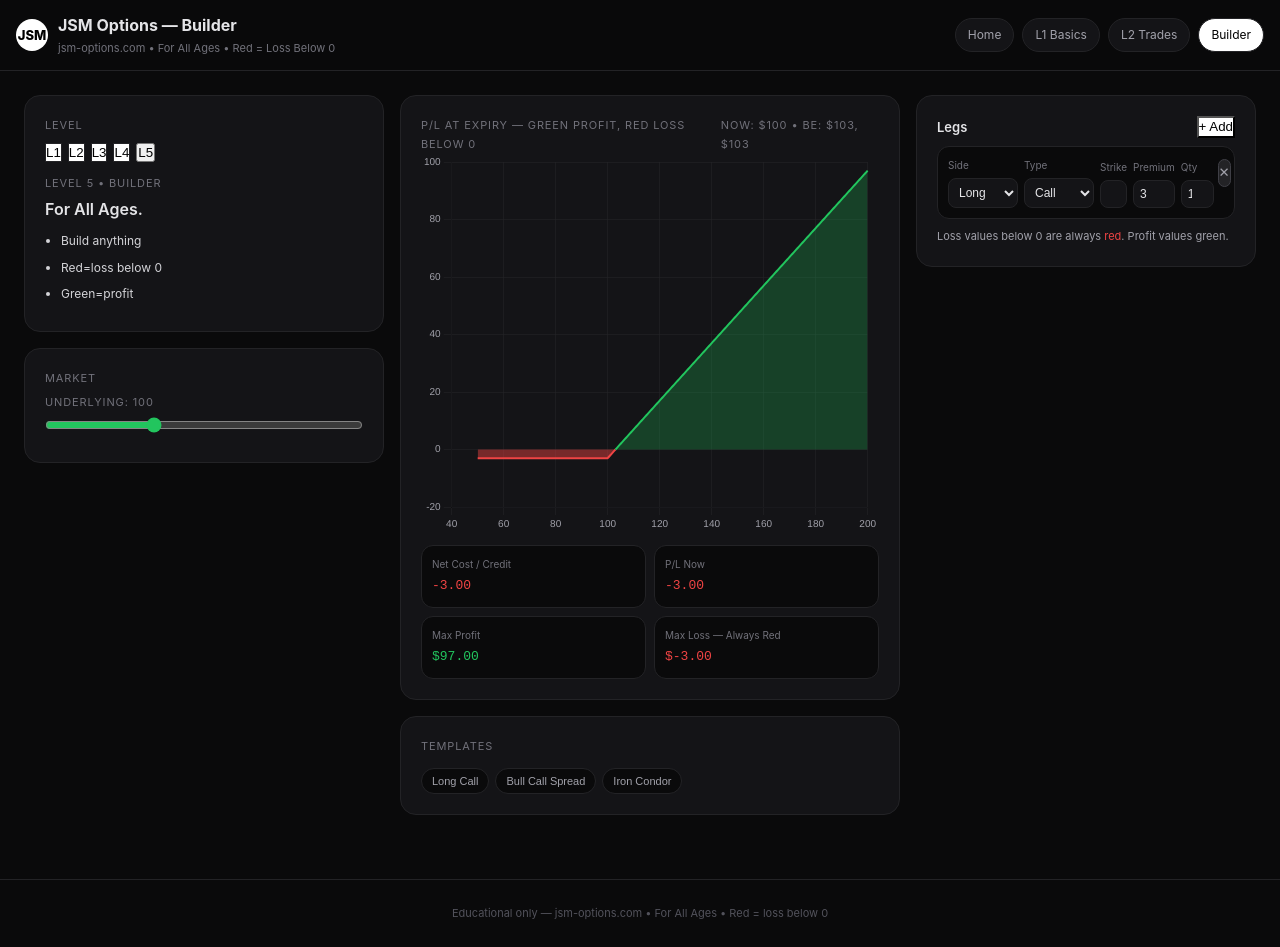
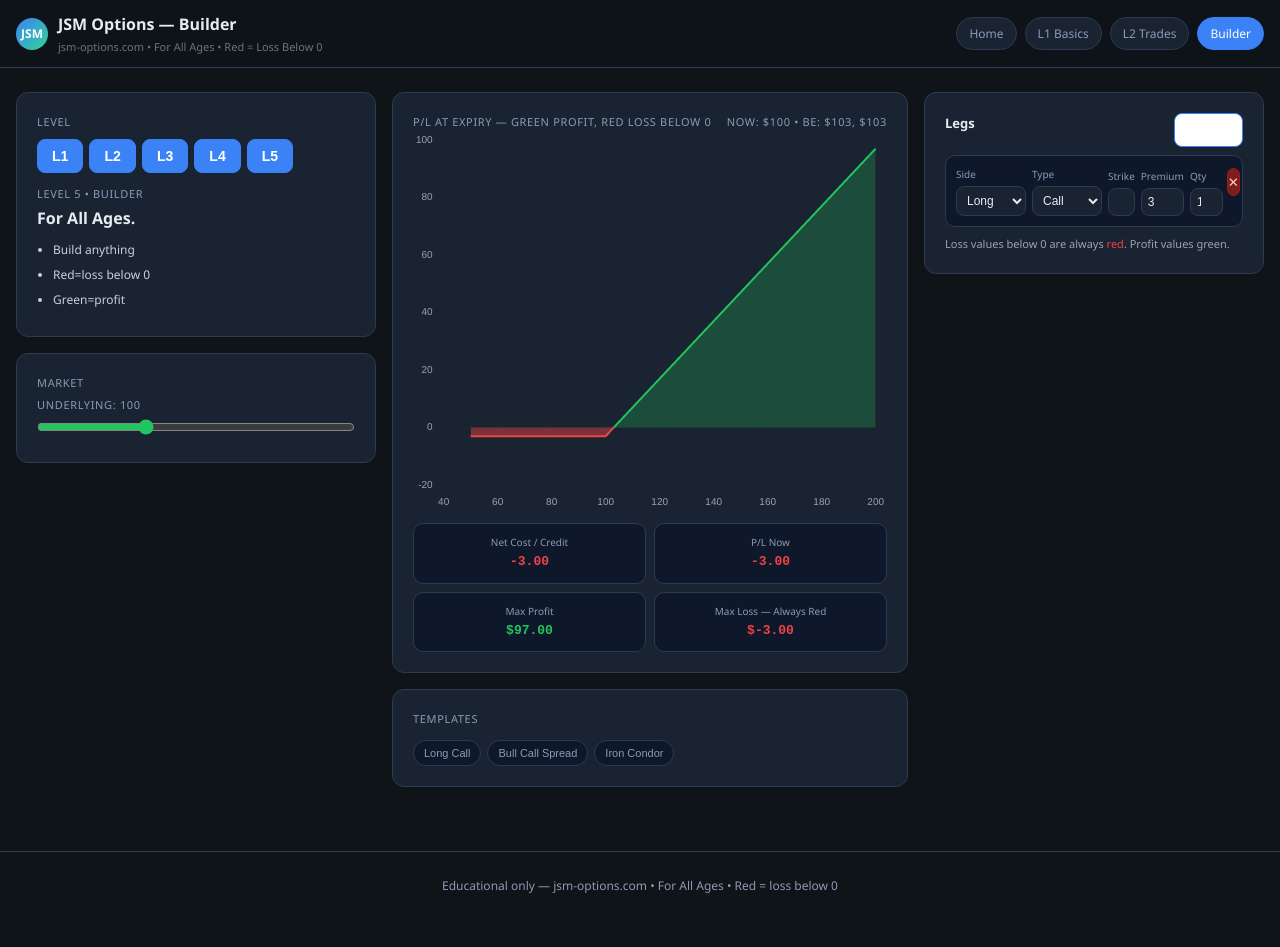
Before and after one commit to memoliro/jsm-options.com, a plain HTML site: page builder/index_first.html in a window 1280 px wide. After the commit the page ends 919 px from the top, so only its background shows below. Drawn offline with nearby package versions, Linux system fonts and the light colour scheme.

Commit message:
Add files via upload

```diff
--- a/assets/style.css
+++ b/assets/style.css
@@ -1,39 +1,248 @@
+/* JSM Options — shared styles matched to Builder theme */
+:root {
+  --bg: #0f1419;
+  --card: #1a2332;
+  --border: #2d3a4f;
+  --text: #e7ecf3;
+  --muted: #8b9bb4;
+  --accent: #3b82f6;
+  --green: #22c55e;
+  --red: #ef4444;
+  --yellow: #eab308;
+  --input: #0f172a;
+}
 
-*{box-sizing:border-box;margin:0;padding:0}
-body{background:#0a0a0b;color:#e4e4e7;font-family:Inter,system-ui,sans-serif;line-height:1.7}
-a{color:#a1a1aa;text-decoration:none}a:hover{color:#fff}
-header{position:sticky;top:0;z-index:20;background:rgba(10,10,11,0.92);backdrop-filter:blur(12px);border-bottom:1px solid #232326;padding:12px 16px;display:flex;justify-content:space-between;align-items:center;flex-wrap:wrap}
-.logo{display:flex;align-items:center;gap:10px}
-.logo-icon{width:32px;height:32px;background:#fff;color:#000;border-radius:50%;display:grid;place-items:center;font-weight:800;font-size:13px}
-.nav{display:flex;gap:8px;flex-wrap:wrap}
-.nav a{padding:6px 12px;border-radius:9999px;border:1px solid #232326;background:#141417;font-size:12px}
-.nav a.active{background:#fff;color:#000}
-.wrap{max-width:1100px;margin:0 auto;padding:24px}
-.card{background:#141417;border:1px solid #232326;border-radius:16px;padding:20px;margin-bottom:16px}
-.hero{background:linear-gradient(135deg,#141417,#0a0a0b);border:1px solid #232326;border-radius:24px;padding:32px;margin-bottom:24px}
-h1{font-size:32px;line-height:1.2;margin-bottom:12px}
-h2{font-size:22px;margin:20px 0 12px}
-h3{font-size:16px;margin:16px 0 8px}
-p{font-size:15px;color:#d4d4d8;margin:10px 0}
-.small{font-size:11px;color:#71717a;text-transform:uppercase;letter-spacing:0.08em}
-.badge{display:inline-flex;padding:4px 10px;border-radius:9999px;background:#141417;border:1px solid #232326;font-size:11px;color:#a1a1aa}
-.grid2{display:grid;grid-template-columns:1fr 1fr;gap:16px}
-@media(max-width:800px){.grid2{grid-template-columns:1fr}}
-img{max-width:100%;border-radius:12px;border:1px solid #232326}
-.analogy{background:#0a0a0b;border:1px dashed #3f3f46;border-radius:12px;padding:16px;margin:16px 0}
-.term{display:inline-block;padding:2px 8px;border-radius:6px;background:#232326;color:#e4e4e7;font-family:monospace;font-size:12px}
-footer{text-align:center;padding:24px;font-size:11px;color:#52525b;border-top:1px solid #232326;margin-top:24px}
-.btn-ghost{background:#ffffff;color:#000000;border:1px solid #232326}
-ul{padding-left:20px}li{margin:6px 0;font-size:14px;color:#d4d4d8}
-.chart-wrap{height:380px}
-.metric{background:#0a0a0b;border:1px solid #232326;border-radius:12px;padding:10px}
-.metric .label{font-size:10px;color:#71717a}
-.metric .val{font-family:monospace;font-size:13px;margin-top:2px}
-.leg{margin-top:8px;background:#0a0a0b;border:1px solid #232326;border-radius:12px;padding:10px;display:grid;grid-template-columns:70px 70px 1fr 1fr 50px;gap:6px;align-items:end}
-.leg label{font-size:10px;color:#71717a;display:flex;flex-direction:column;gap:4px}
-.leg select,.leg input{width:100%;background:#141417;border:1px solid #232326;border-radius:8px;padding:6px;color:#e4e4e7;font-size:12px}
-.leg .x{height:28px;border-radius:8px;background:#232326;border:1px solid #3f3f46;color:#a1a1aa;cursor:pointer}
-.templates{display:flex;flex-wrap:wrap;gap:6px;margin-top:12px}
-.templates button{background:#0a0a0b;border:1px solid #232326;padding:6px 10px;border-radius:9999px;font-size:11px;color:#a1a1aa;cursor:pointer}
-.templates button:hover{border-color:#52525b;color:#fff}
-input[type=range]{width:100%;accent-color:#22c55e}
+* { box-sizing: border-box; margin: 0; padding: 0; }
+
+body {
+  background: var(--bg);
+  color: var(--text);
+  font-family: 'Segoe UI', system-ui, -apple-system, sans-serif;
+  line-height: 1.6;
+}
+
+a { color: #93c5fd; text-decoration: none; }
+a:hover { color: #fff; }
+
+/* Header */
+header {
+  position: sticky;
+  top: 0;
+  z-index: 20;
+  background: rgba(15, 20, 25, 0.92);
+  backdrop-filter: blur(12px);
+  border-bottom: 1px solid var(--border);
+  padding: 12px 16px;
+  display: flex;
+  justify-content: space-between;
+  align-items: center;
+  flex-wrap: wrap;
+  gap: 10px;
+}
+.logo { display: flex; align-items: center; gap: 10px; }
+.logo-link { color: inherit; text-decoration: none; }
+.logo-icon {
+  width: 32px; height: 32px;
+  background: linear-gradient(135deg, #3b82f6, #34d399);
+  color: #fff;
+  border-radius: 50%;
+  display: grid;
+  place-items: center;
+  font-weight: 800;
+  font-size: 12px;
+}
+.nav { display: flex; gap: 8px; flex-wrap: wrap; }
+.nav a {
+  padding: 6px 12px;
+  border-radius: 9999px;
+  border: 1px solid var(--border);
+  background: var(--card);
+  font-size: 12px;
+  color: var(--muted);
+}
+.nav a:hover { color: var(--text); border-color: var(--accent); }
+.nav a.active {
+  background: var(--accent);
+  color: #fff;
+  border-color: var(--accent);
+}
+
+.wrap { max-width: 1100px; margin: 0 auto; padding: 24px 16px; }
+
+.card {
+  background: var(--card);
+  border: 1px solid var(--border);
+  border-radius: 12px;
+  padding: 20px;
+  margin-bottom: 16px;
+}
+
+.hero {
+  background: linear-gradient(135deg, #1a2332, #0f1419);
+  border: 1px solid var(--border);
+  border-radius: 16px;
+  padding: 28px 24px;
+  margin-bottom: 20px;
+}
+
+h1 {
+  font-size: clamp(1.5rem, 3.5vw, 2rem);
+  line-height: 1.25;
+  margin-bottom: 12px;
+  background: linear-gradient(90deg, #60a5fa, #34d399);
+  -webkit-background-clip: text;
+  -webkit-text-fill-color: transparent;
+  background-clip: text;
+}
+h2 { font-size: 1.25rem; margin: 16px 0 10px; color: #93c5fd; }
+h3 { font-size: 1.05rem; margin: 12px 0 8px; color: var(--text); }
+p { font-size: 0.95rem; color: #c8d0dc; margin: 10px 0; }
+
+.small {
+  font-size: 11px;
+  color: var(--muted);
+  text-transform: uppercase;
+  letter-spacing: 0.06em;
+}
+.badge {
+  display: inline-flex;
+  padding: 4px 10px;
+  border-radius: 9999px;
+  background: var(--input);
+  border: 1px solid var(--border);
+  font-size: 11px;
+  color: var(--muted);
+  margin-bottom: 8px;
+}
+
+.grid2 {
+  display: grid;
+  grid-template-columns: 1fr 1fr;
+  gap: 16px;
+}
+@media (max-width: 800px) {
+  .grid2 { grid-template-columns: 1fr; }
+}
+
+img {
+  max-width: 100%;
+  border-radius: 10px;
+  border: 1px solid var(--border);
+  margin: 10px 0;
+}
+
+.analogy {
+  background: var(--input);
+  border: 1px dashed var(--border);
+  border-radius: 10px;
+  padding: 14px;
+  margin: 14px 0;
+  color: #c8d0dc;
+  font-size: 0.9rem;
+}
+
+.term {
+  display: inline-block;
+  padding: 2px 8px;
+  border-radius: 6px;
+  background: #243044;
+  color: #e7ecf3;
+  font-family: ui-monospace, monospace;
+  font-size: 12px;
+}
+
+footer {
+  text-align: center;
+  padding: 24px 16px;
+  font-size: 12px;
+  color: var(--muted);
+  border-top: 1px solid var(--border);
+  margin-top: 24px;
+}
+footer a { color: var(--muted); }
+footer a:hover { color: #fff; }
+.footer-links { margin-top: 8px; display: flex; gap: 6px; justify-content: center; flex-wrap: wrap; }
+
+.btn, .btn-ghost {
+  display: inline-block;
+  background: var(--accent);
+  color: #fff !important;
+  border: 1px solid var(--accent);
+  border-radius: 8px;
+  padding: 8px 14px;
+  font-weight: 600;
+  font-size: 0.88rem;
+}
+.btn:hover, .btn-ghost:hover {
+  background: #2563eb;
+  border-color: #2563eb;
+  color: #fff !important;
+}
+.btn-secondary {
+  background: #334155;
+  border-color: #334155;
+  color: var(--text) !important;
+}
+
+ul { padding-left: 20px; }
+li { margin: 6px 0; font-size: 0.92rem; color: #c8d0dc; }
+
+.chart-wrap { height: 380px; }
+
+.metric {
+  background: var(--input);
+  border: 1px solid var(--border);
+  border-radius: 10px;
+  padding: 10px;
+  text-align: center;
+}
+.metric .label { font-size: 10px; color: var(--muted); }
+.metric .val { font-family: ui-monospace, monospace; font-size: 13px; margin-top: 2px; font-weight: 600; }
+
+/* Builder leg rows (if used from shared CSS) */
+.leg {
+  margin-top: 8px;
+  background: var(--input);
+  border: 1px solid var(--border);
+  border-radius: 10px;
+  padding: 10px;
+  display: grid;
+  grid-template-columns: 70px 70px 1fr 1fr 50px;
+  gap: 6px;
+  align-items: end;
+}
+.leg label { font-size: 10px; color: var(--muted); display: flex; flex-direction: column; gap: 4px; }
+.leg select, .leg input {
+  width: 100%;
+  background: var(--card);
+  border: 1px solid var(--border);
+  border-radius: 8px;
+  padding: 6px;
+  color: var(--text);
+  font-size: 12px;
+}
+.leg .x {
+  height: 28px;
+  border-radius: 8px;
+  background: #7f1d1d;
+  border: 1px solid #991b1b;
+  color: #fecaca;
+  cursor: pointer;
+}
+
+.templates { display: flex; flex-wrap: wrap; gap: 6px; margin-top: 12px; }
+.templates button {
+  background: var(--input);
+  border: 1px solid var(--border);
+  padding: 6px 10px;
+  border-radius: 9999px;
+  font-size: 11px;
+  color: var(--muted);
+  cursor: pointer;
+}
+.templates button:hover { border-color: var(--accent); color: #fff; }
+
+input[type=range] { width: 100%; accent-color: var(--green); }
+
+.profit { color: var(--green); font-weight: 600; }
+.loss { color: var(--red); font-weight: 600; }
```
